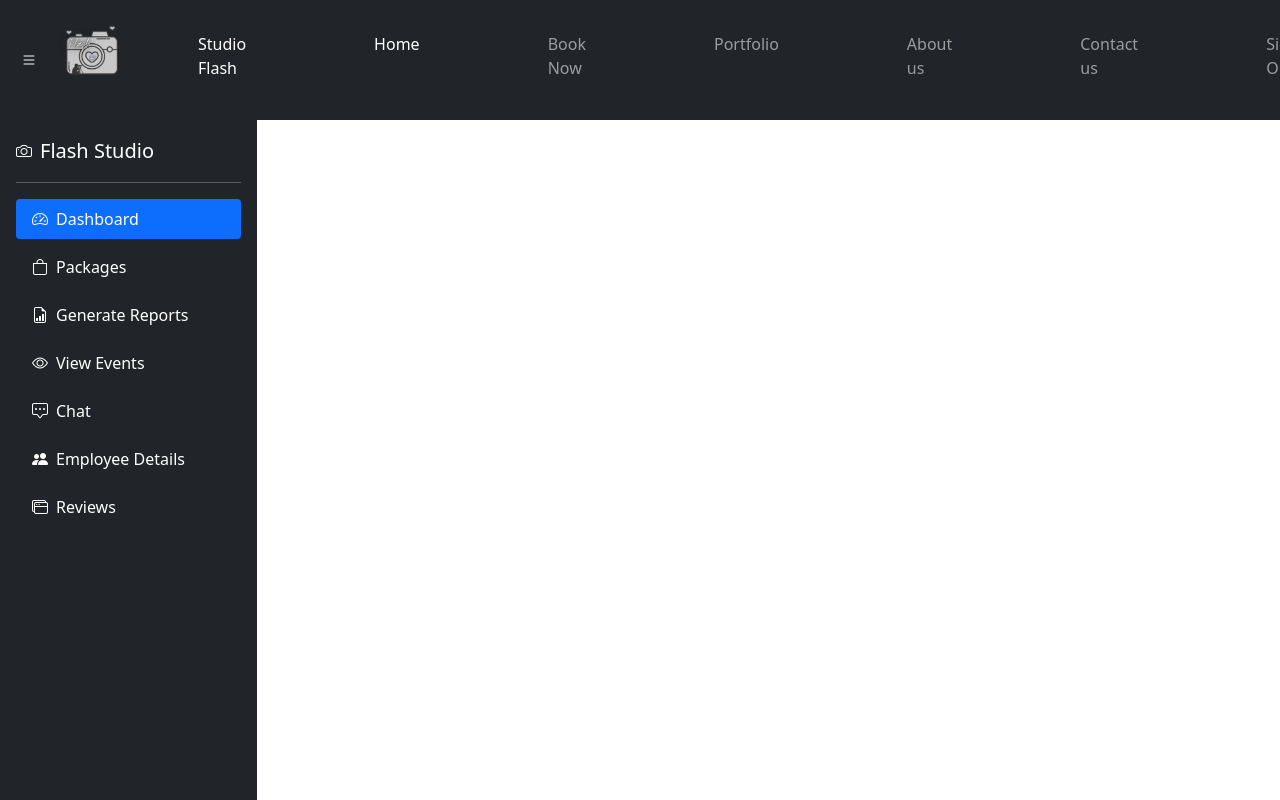
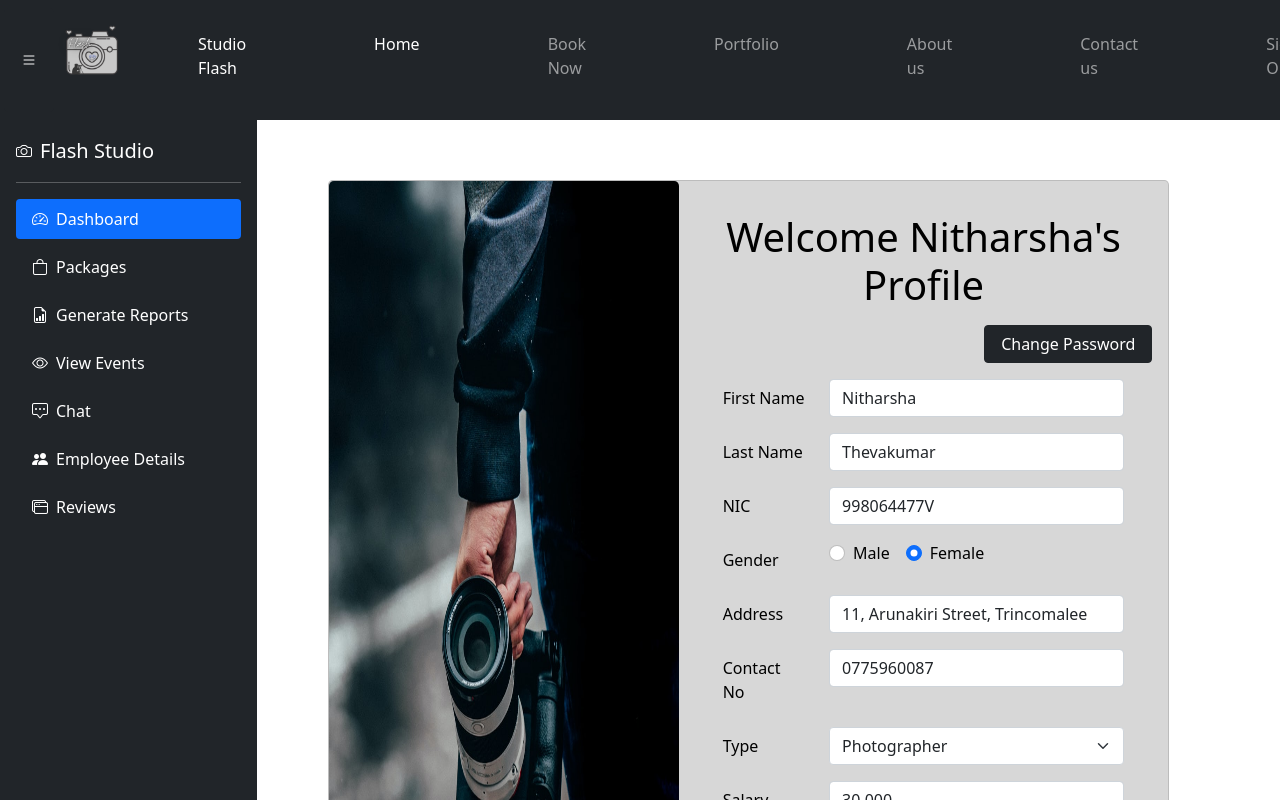
Before and after one commit to FarzanFrost/Flash, a React (Create React App) app in the folder flash-front-end/: page /Manager in a window 1280 px wide. Shown: the top 800 px of the page. Built offline with nearby package versions, Linux system fonts and the light colour scheme.

Commit message:
add the change password button to employee page

```diff
--- a/flash-front-end/src/EditEmployee.js
+++ b/flash-front-end/src/EditEmployee.js
@@ -44,9 +44,9 @@ const EditEmployee = () => {
                                     <div className="col-lg-7">
 
                                         <form className="container rounded mb-0 bg-opacity-25 p-lg-3 mt-0" >
-                                            <h1 className="text-center mt-3 pb-5">Welcome Nitharsha's Profile</h1>
+                                            <h1 className="text-center mt-3 pb-2">Welcome Nitharsha's Profile</h1>
 
-                                            <div className="d-flex mb-2 align-items-center justify-content-center">
+                                            <div className="d-flex align-items-center justify-content-end">
                                                 <button type="submit" variant="primary"
                                                         className="btn btn-dark btn-block px-3" >
                                                     Change Password
--- a/flash-front-end/src/UIStructure/Manager.js
+++ b/flash-front-end/src/UIStructure/Manager.js
@@ -140,7 +140,7 @@ const Manager = () => {
                 <div className={ isSideNavVisible ? "col-10" : "col-12" }>
 
                     {/*<AddEmployee/>*/} {/*no need*/}
-                    {/*<EditEmployee/>*/} {/*no need*/}
+                    <EditEmployee/> no need
                     {/*<EditPackage/>*/} {/*no need*/}
                     {/*<ManagerViewAllReviews/>*/} {/*reviews*/}
                     {/*<ManagerViewEmployeeDetails/>*/} {/*employee details*/} {/*want to add some options in uis*/}
```
